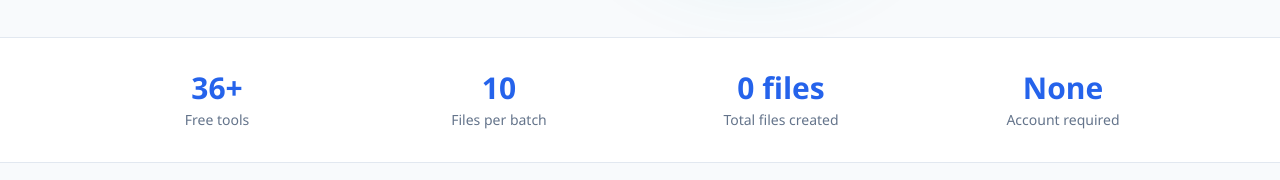
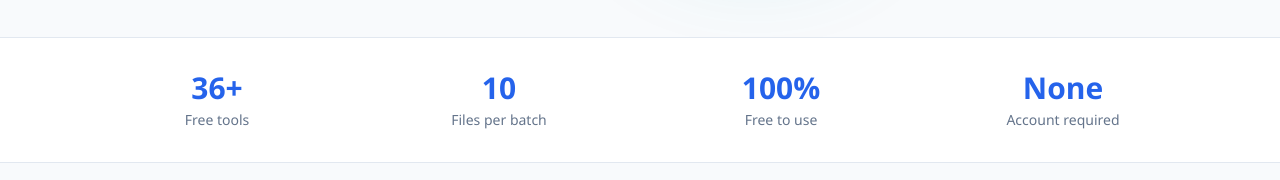
Before and after one commit to prathamesh-webdesigner/compress, a Next.js app: page / in a window 1280 px wide. Shown: the part 600-780 px from the top of the page. Built offline with nearby package versions, Linux system fonts and the light colour scheme; no server answers.

Commit message:
removed auto increment created files feature

```diff
--- a/src/app/page.tsx
+++ b/src/app/page.tsx
@@ -20,7 +20,6 @@ import { SearchBox } from "@/components/ui/SearchBox";
 import { ToolCard, ToolCardTone } from "@/components/ui/ToolCard";
 import { AdPlaceholder } from "@/components/ui/AdPlaceholder";
 import { FAQ } from "@/components/ui/FAQ";
-import { FileCountStat } from "@/components/ui/FileCountStat";
 import { HeroIllustration } from "@/components/HeroIllustration";
 import { JsonLd, faqSchema } from "@/components/structured-data/JsonLd";
 import { siteConfig, AD_SLOTS } from "@/config/site";
@@ -91,7 +90,7 @@ const HOME_FAQ = [
 const STATS = [
   { label: "Free tools", value: `${tools.length}+` },
   { label: "Files per batch", value: `${siteConfig.maxBatchFiles}` },
-  { label: "Total files created", value: null },
+  { label: "Free to use", value: "100%" },
   { label: "Account required", value: "None" },
 ];
 
@@ -182,7 +181,7 @@ export default function Home() {
           {STATS.map((stat) => (
             <div key={stat.label} className="text-center">
               <p className="text-2xl font-bold text-[var(--color-brand)] sm:text-3xl">
-                {stat.value ?? <FileCountStat />}
+                {stat.value}
               </p>
               <p className="mt-1 text-xs text-[var(--color-text-subtle)] sm:text-sm">{stat.label}</p>
             </div>
```
